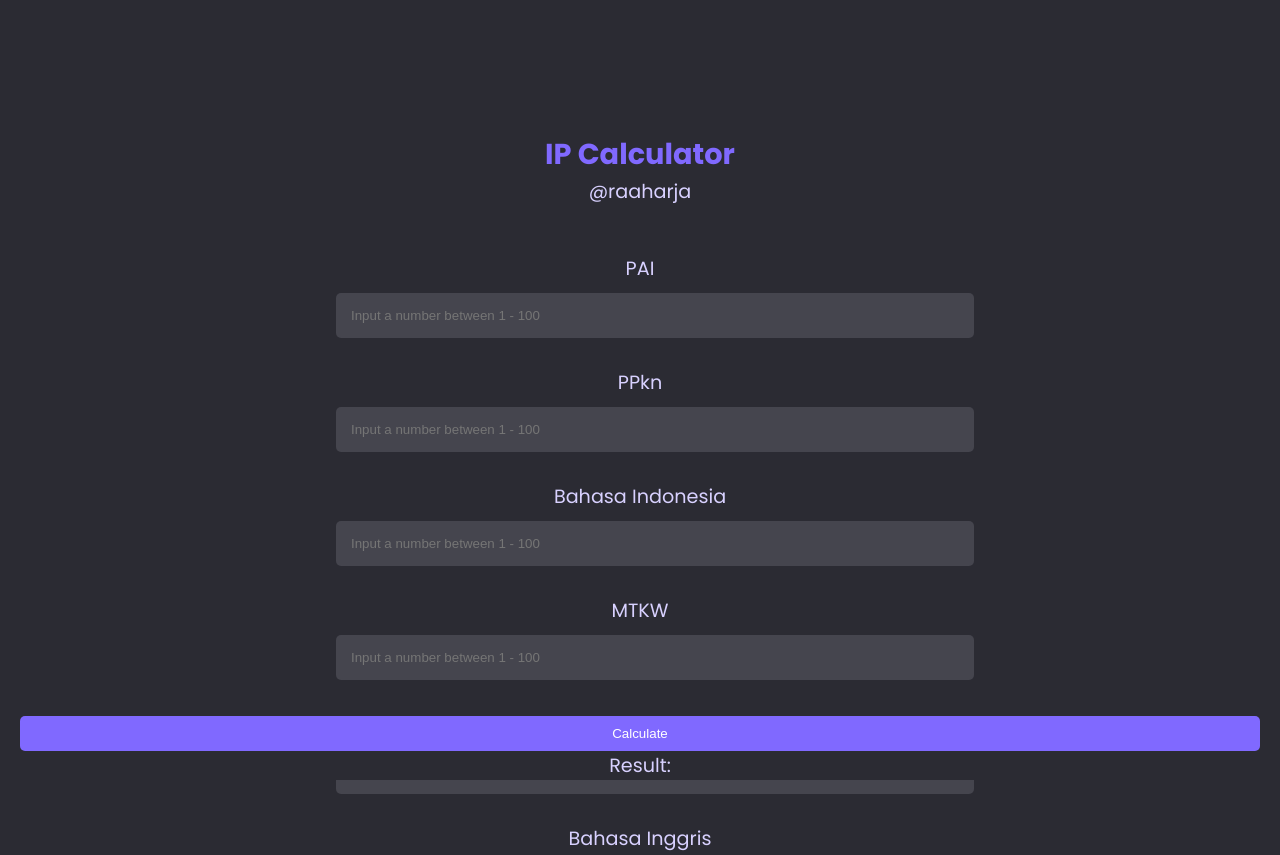
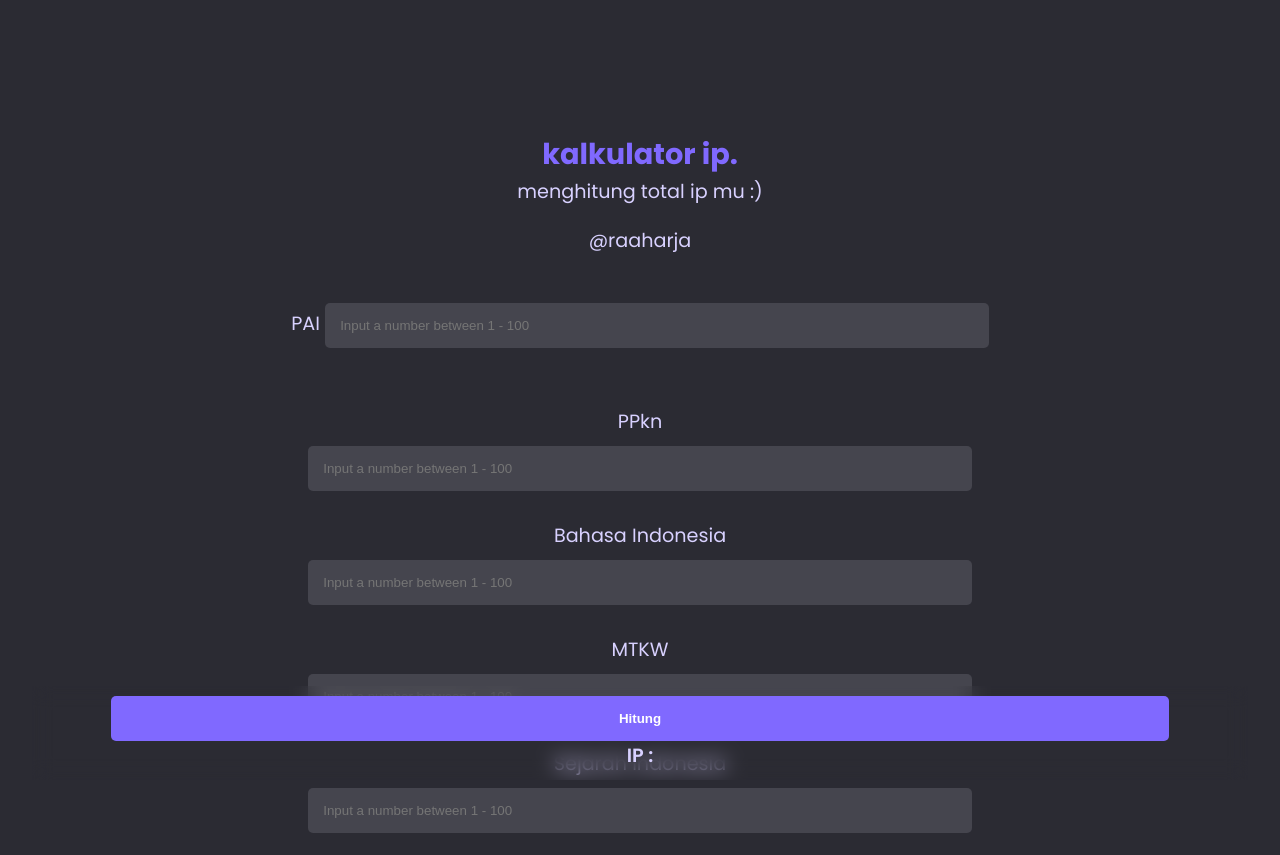
Before and after one commit to ayamkv/ip-calculator, a plain HTML site: page index.html in a window 1280 px wide. Shown: the top 855 px of the page. Drawn offline with Linux system fonts and the light colour scheme.

Commit message:
styling, fix miring ke kiri

```diff
--- a/index.html
+++ b/index.html
@@ -6,7 +6,8 @@
   <link rel="stylesheet" type="text/css" href="style.css">
 </head>
 <body>
-    <h2>IP Calculator</h2>
+    <h2>kalkulator ip.</h2>
+    <p>menghitung total ip mu :) </p>
     <p>@raaharja</p>
     <div class="row">
         <div class="inputs">
@@ -72,8 +73,8 @@
 
     </div>
     <div class="row-c">
-      <button id="calculate">Calculate</button>
-      <div id="result">Result: <span id="result-value"></span></div>
+      <button id="calculate">Hitung</button>
+      <div id="result">IP : <span id="result-value"></span></div>
     </div>
 
     <br>
--- a/style.css
+++ b/style.css
@@ -24,7 +24,7 @@ body {
 
 
   input, button {
-    width: 100%;
+    width: 90%;
     margin: 5px auto;
     color: white;
     border: none;
@@ -52,32 +52,36 @@ input:focus button:hover {
   }
 
   .row {
-    padding: 0.5rem 5rem;
-    margin: 30px 0; /* Increase the spacing between rows */
+    padding: 0.5rem 2rem;
+    margin: 20px 0; /* Increase the spacing between rows */
     display: flex;
     flex-direction: column;
     flex-wrap: wrap;
+    margin-bottom: 5rem;
   }
   button {
-
+    font-weight: 600;
     bottom: 50px; /* anchor the button to the bottom of the viewport */
     left: 0; /* anchor the button to the left of the viewport */
     right: 0; /* anchor the button to the right of the viewport */
     margin: 0px ; /* center the button horizontally */
-    padding: 10px 20px;
+    padding: 15px 0px;
     background: #8069ff;
     color: white;
 
   }
 
 .row-c {
+    font-weight: 600;
     position: fixed; /* position the button fixed to the bottom of the viewport */
     bottom: 20px; /* anchor the button to the bottom of the viewport */
     left: 0; /* anchor the button to the left of the viewport */
     right: 0; /* anchor the button to the right of the viewport */
-    margin: auto;
-    padding: 0 20px;
-    background: #2b2b33;
+    margin: auto 2rem;
+    padding: 10px 20px;
+
+    -webkit-backdrop-filter: blur(10px);
+    backdrop-filter: blur(10px);
 }
 
 .inputs {
```
